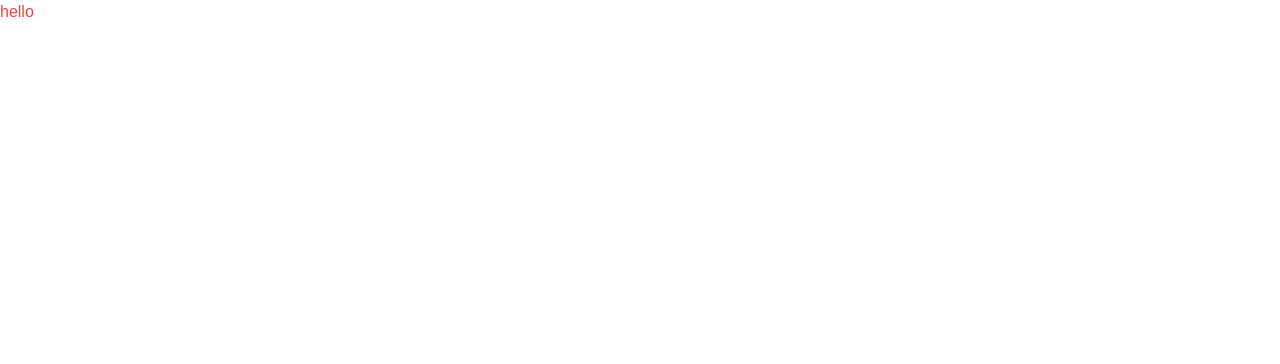
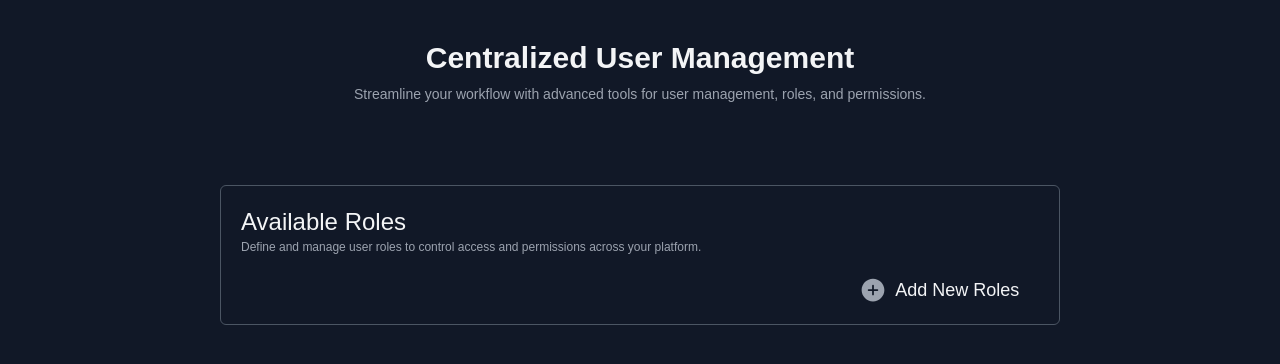
Before and after one commit to thakurprathya/rbac-ui, a React (Vite) app: page / in a window 1280 px wide. Shown: the top 364 px of the page. Built offline with nearby package versions, Linux system fonts and the light colour scheme.

Commit message:
roles modal base complete...

```diff
--- a/src/App.jsx
+++ b/src/App.jsx
@@ -1,8 +1,14 @@
+import RoleTable from "./components/RoleTable"
 
 const App = () => {
     return (
-        <div>
-            <p className="text-red-500">hello</p>
+        <div className="flex flex-col items-center p-5 md:p-10">
+            <h1 className="font-semibold text-2xl md:text-3xl text-primary text-center">Centralized User Management</h1>
+            <p className="mt-2 text-secondary text-left w-[90%] text-[12px] md:text-[14px] md:w-auto">Streamline your workflow with advanced tools for user management, roles, and permissions.</p>
+
+            <div className="mt-[3rem] md:mt-[5rem] flex w-[90%] md:w-[70%]">
+                <RoleTable />
+            </div>
         </div>
     )
 }
--- /dev/null
+++ b/src/components/RoleCard.jsx
@@ -0,0 +1,18 @@
+
+const PermissionModal = ({}) => {
+    return (
+        <div className="">
+
+        </div>
+    )
+}
+
+const RoleCard = ({role, userCount}) => {
+    return (
+        <div>
+
+        </div>
+    )
+}
+
+export default RoleCard
--- /dev/null
+++ b/src/components/RoleTable.jsx
@@ -0,0 +1,28 @@
+import RoleCard from "./RoleCard"
+
+const RoleTable = () => {
+    return (
+        <div className="w-full border-primary p-3 md:p-5">
+            <h2 className="text-primary text-lg md:text-2xl">Available Roles</h2>
+            <p className="text-secondary text-[10px] md:text-[12px]">Define and manage user roles to control access and permissions across your platform.</p>
+
+            <div className="mt-5 flex flex-col md:flex-row items-center gap-3 md:gap-0">
+                <div className="w-full md:w-[75%] overflow-scroll flex items-center gap-5">
+                    <RoleCard role="admin"/>
+                    <RoleCard role="manager"/>
+                    <RoleCard role="user"/>
+                </div>
+                <div className="w-full md:w-[25%] flex justify-center">
+                    <button className="flex items-center gap-1 md:gap-2">
+                        <svg viewBox="0 0 512 512" fill="currentColor" className="w-5 md:w-7 fill-gray-400">
+                            <path d="M256 48C141.31 48 48 141.31 48 256s93.31 208 208 208 208-93.31 208-208S370.69 48 256 48zm80 224h-64v64a16 16 0 01-32 0v-64h-64a16 16 0 010-32h64v-64a16 16 0 0132 0v64h64a16 16 0 010 32z" />
+                        </svg>
+                        <p className="text-[12px] md:text-lg hover:text-secondary">Add New Roles</p>
+                    </button>
+                </div>
+            </div>
+        </div>
+    )
+}
+
+export default RoleTable
--- a/src/index.css
+++ b/src/index.css
@@ -3,7 +3,27 @@
 @tailwind utilities;
 
 *{
+    background-color: #111827;
+    color: #f3f4f6;
     margin: 0;
     padding: 0;
     font-family: sans-serif;
+    scrollbar-width: none; /* Hide scrollbar for Firefox */
+    -ms-overflow-style: none; /* Hide scrollbar for Internet Explorer and older Edge */
 }
+
+::-webkit-scrollbar {
+  display: none;
+}
+
+@layer utilities {
+  .text-primary{
+    @apply text-[#f3f4f6]
+  }
+  .text-secondary{
+    @apply text-[#9ca3af]
+  }
+  .border-primary{
+    @apply rounded-md border border-[#4b5563]
+  }
+}
```
